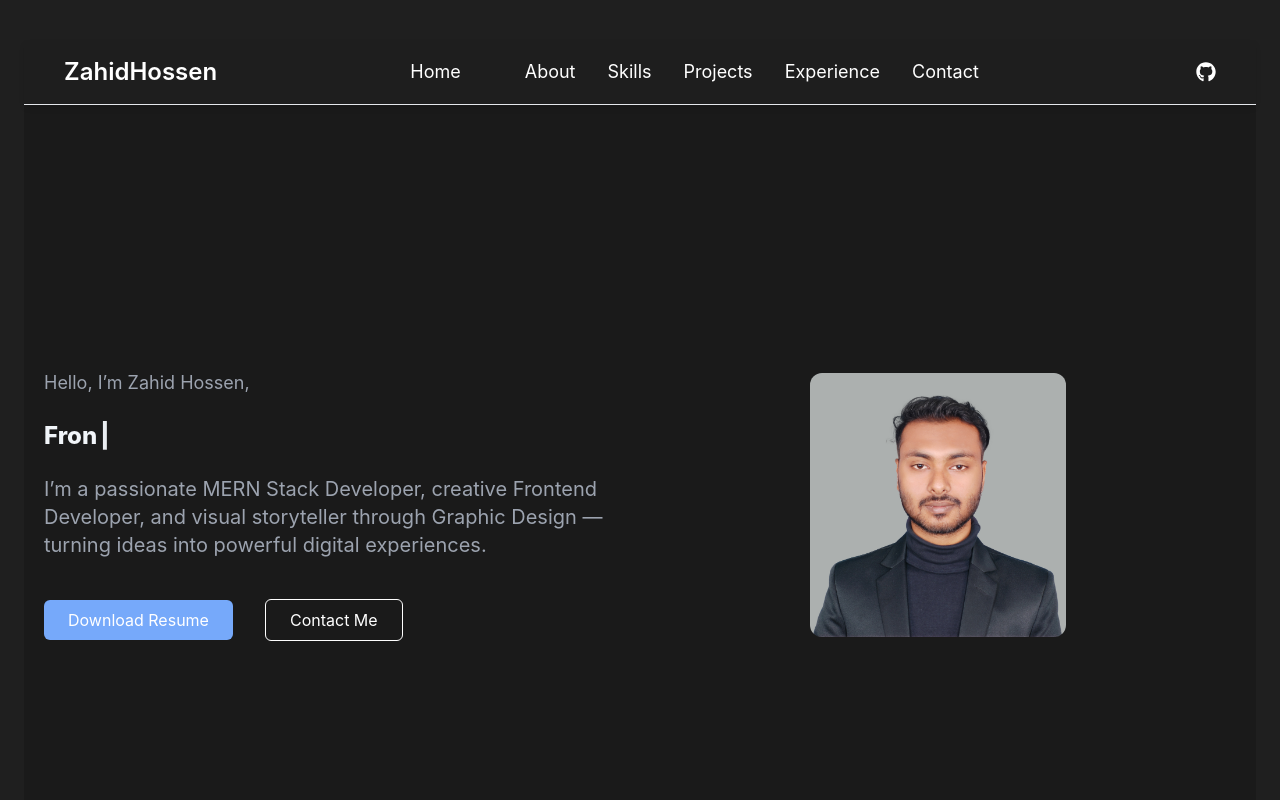
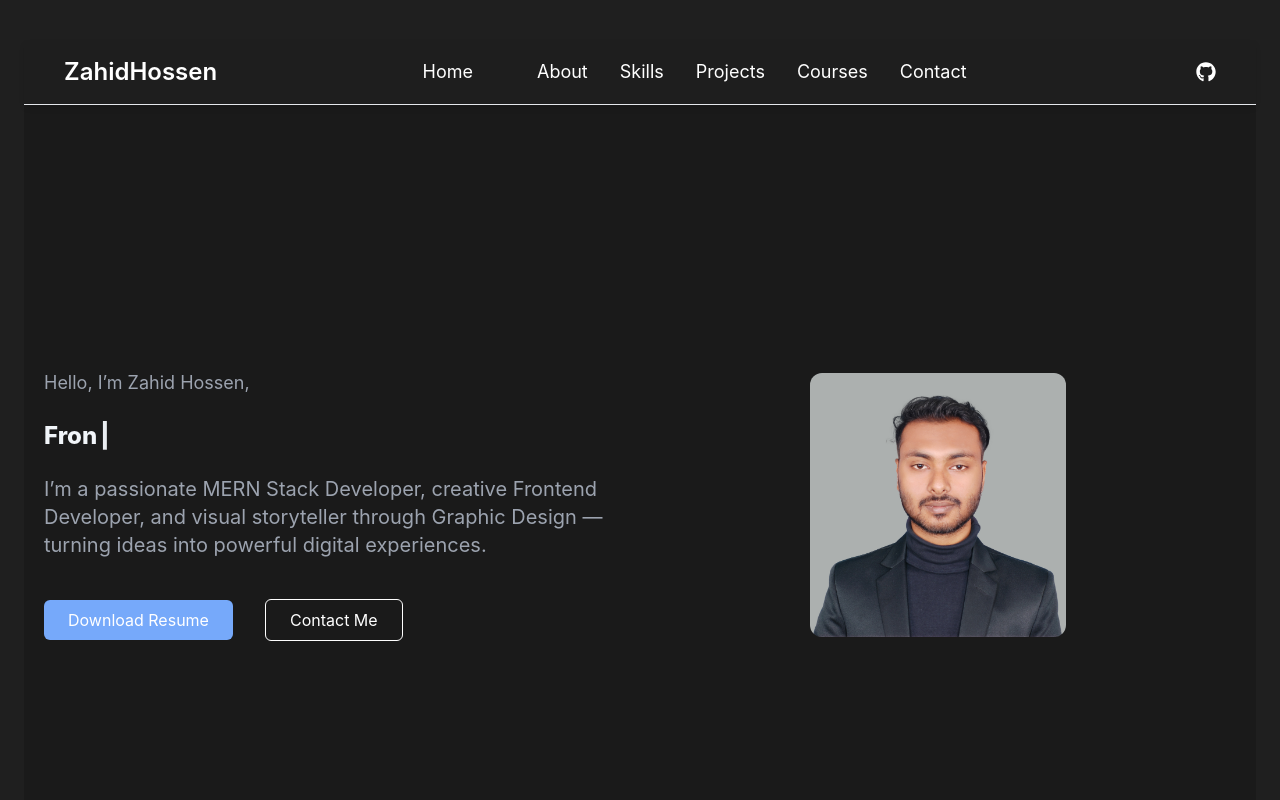
Before and after one commit to JahidWebDev/Portfolio, a React (Vite) app: page / in a window 1280 px wide. Shown: the top 800 px of the page. Built offline with nearby package versions, Linux system fonts and the light colour scheme.

Commit message:
project portfolio

```diff
--- a/src/Components/Experience.jsx
+++ b/src/Components/Experience.jsx
@@ -38,7 +38,7 @@ const Experience = () => {
     <section id="experience" className="bg-[#121212] text-white px-6 md:px-20 py-20">
      <div className="flex items-center gap-4 mb-12">
       <h2 className="text-5xl font-bold text-blue-400 capitalize whitespace-nowrap">
-        Training Courses
+        Courses
       </h2>
       <div className="flex-grow h-[2px] bg-blue-400"></div>
     </div>
--- a/src/Components/Hero.jsx
+++ b/src/Components/Hero.jsx
@@ -13,7 +13,7 @@ const Hero = () => {
     { name: "About", href: "#about" },
     { name: "Skills", href: "#skills" },
     { name: "Projects", href: "#projects" },
-    { name: "Experience", href: "#experience" },
+    { name: "Courses", href: "#experience" },
     { name: "Contact", href: "#contact" },
   ];
 
```
Also changed, not shown: 1 other file (tests, documents, lock files or other folders).
